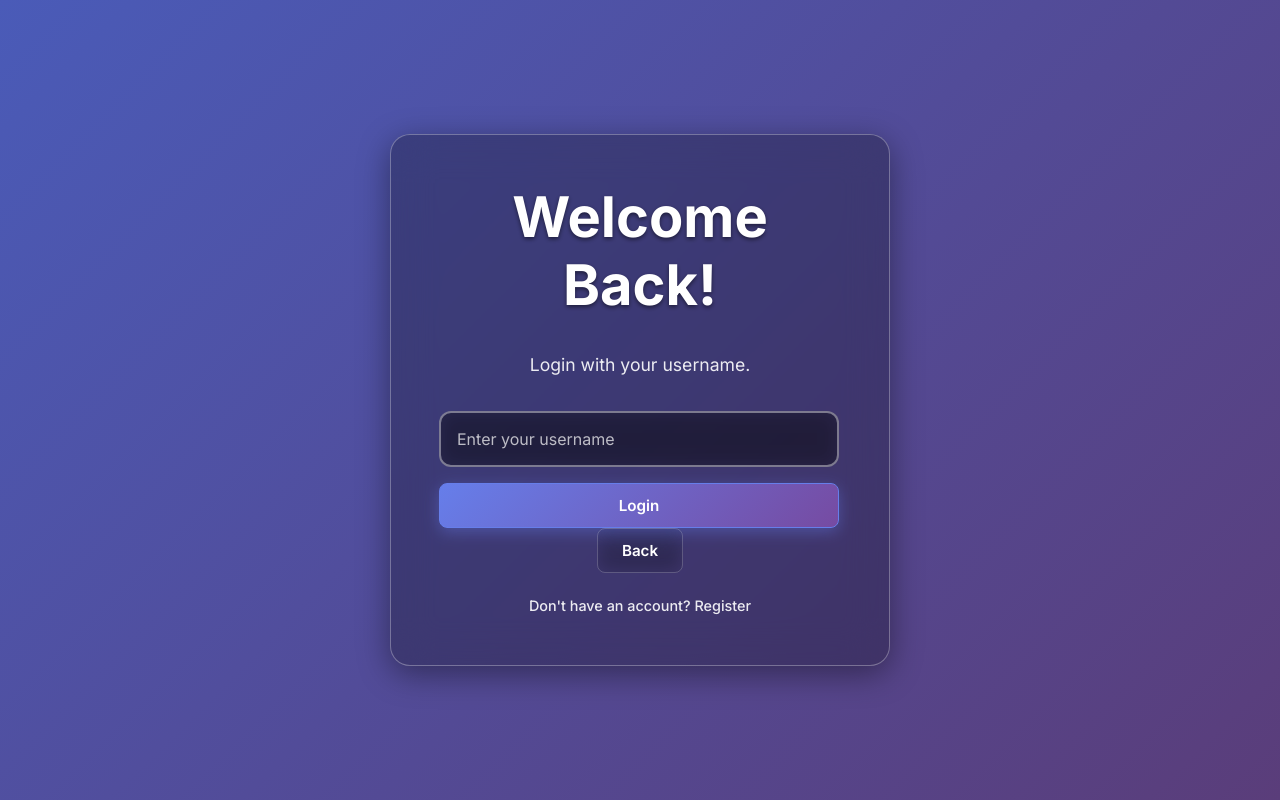
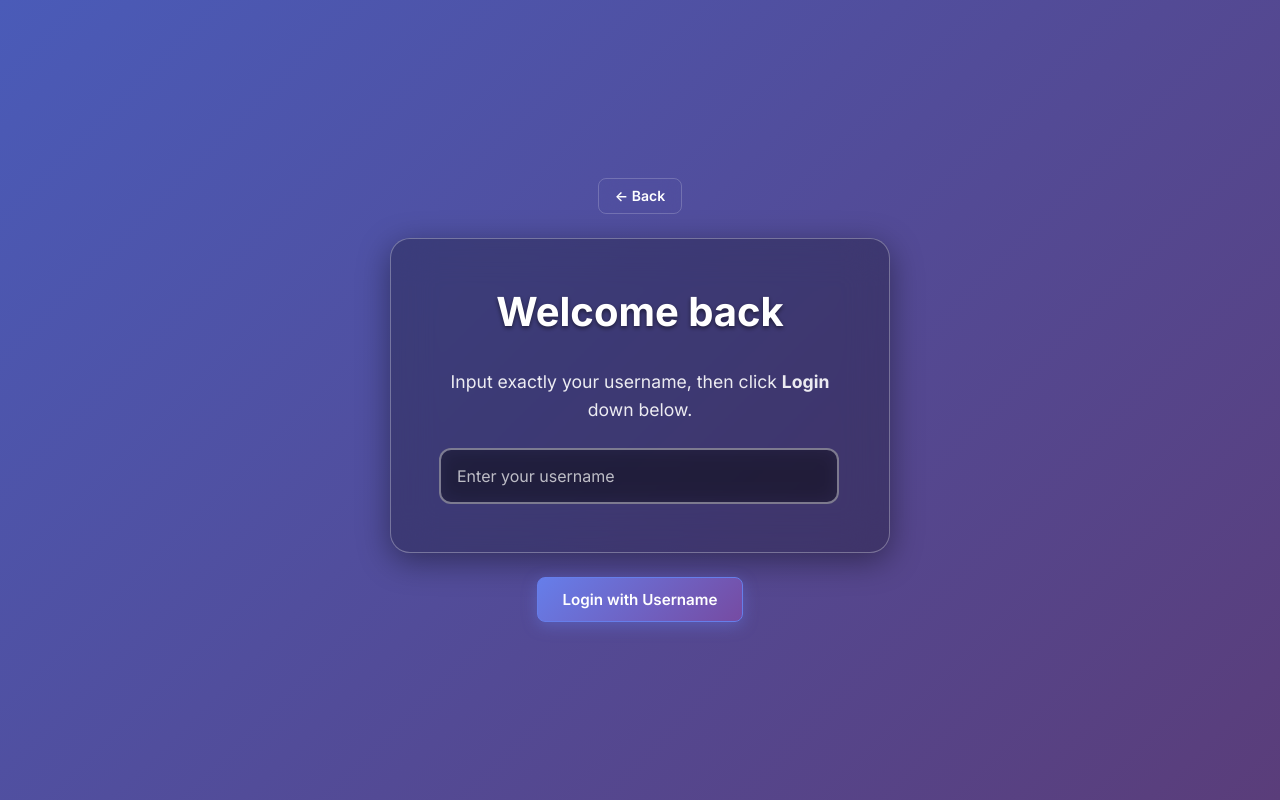
Before and after one commit to In2siders/frontend-monorepo, a React (Vite) app in the folder apps/web/: page /auth/login in a window 1280 px wide. Both pictures are taken after a click on the button "Login with Username". Built offline with nearby package versions, Linux system fonts and the light colour scheme.

Commit message:
LO TENEMOS, TENEMOS LOGIN

```diff
--- a/apps/web/src/pages/auth/login.jsx
+++ b/apps/web/src/pages/auth/login.jsx
@@ -1,91 +1,30 @@
-import React, { useState } from 'react'
+import '@repo/common/style.css'
+import toast from 'react-hot-toast';
+import { useState } from 'react'
 import { Button } from '@repo/components/button'
-import '@repo/common/style.css'
 import { apiFetch } from '@repo/connection/utils/api';
-import { decompress, solveChallenge } from '@repo/connection/utils/userAuthentication';
-import toast from 'react-hot-toast';
+import { decompress, solveChallenge, getFromStorage } from '@repo/connection/utils/userAuthentication';
 
-const LoginWithName = ({ credentials, setCredentials, loading, clearMethod, setLoading }) => {
-  const [username, setUsername] = useState('');
-
-  const handleLogin = async (e) => {
-    e.preventDefault();
-    setLoading(true);
-    try {
-      // 1 - POST /auth/challenge - { username }
-      const challengeResponse = await apiFetch('/auth/challenge', {
-        method: 'POST',
-        body: JSON.stringify({ username }),
-      });
-
-      // 2 - Receive challenge from server
-      const { challengeId, challenge } = challengeResponse;
-
-      console.log('Received challenge:', { challengeId, challenge });
-
-      // 3 - Search for private key with username in localStorage
-      const compressUpk = localStorage.getItem('upk');
-      if (!compressUpk) {
-        throw new Error('Private key not found in local storage.');
-      }
-
-      const upkJson = JSON.parse(decompress(compressUpk));
-
-      const privateKey = upkJson[username];
-      if (!privateKey) {
-        throw new Error('Private key for the given username not found.');
-      }
-
-      // 4 - Resolve challenge with private key
-      const solution = await solveChallenge(challenge, privateKey);
-
-      // 5 - POST /auth/challenge/verify - { challengeId, solution }
-      const verifyResponse = await apiFetch('/auth/challenge/verify', {
-        method: 'POST',
-        body: JSON.stringify({ challengeId, solution }),
-      });
-
-      // 6 - Receive session token
-      const { session } = verifyResponse.data;
-
-      cookieStore.set('session', session, { path: '/' });
-
-      toast.success('Login successful!');
-      // Redirect to chat page
-      window.location.href = '/chat';
-    }
-    catch (error) {
-      console.error('Login error:', error);
-      toast.error('Login failed. Please try again.');
-    }
-    finally {
-      setLoading(false);
-    }
-  };
-
+const LoginWithName = ({ credentials, setCredentials }) => {
   return (
     <div className="space-y-4">
-      <form onSubmit={handleLogin} className="form-group space-y-4">
+      <h1 className='title'>Welcome back</h1>
+      <p className='subtitle'>Input exactly your username, then click <strong>Login</strong> down below.</p>
+      <div className="form-group space-y-4">
         <input
           type="text"
-          value={username}
-          onChange={(e) => setUsername(e.target.value)}
+          value={credentials.username}
+          onChange={(e) => setCredentials({ ...credentials, username: e.target.value })}
           placeholder="Enter your username"
           className="input"
           required
         />
-        <Button variant="accent" width="full" type="submit" disabled={loading}>
-          {loading ? 'Signing in...' : 'Login'}
-        </Button>
-      </form>
-      <Button variant="ghost" width="full" onClick={clearMethod}>
-        Back
-      </Button>
+      </div>
     </div>
   )
 }
 
-const LoginWithFile = ({ credentials, setCredentials, loading, clearMethod, setLoading }) => {
+const LoginWithFile = ({ credentials, setCredentials }) => {
   const [file, setFile] = useState(null);
 
   const handleLogin = (e) => {
@@ -107,55 +46,107 @@ const LoginWithFile = ({ credentials, setCredentials, loading, clearMethod, setL
           {loading ? 'Signing in...' : 'Login'}
         </Button>
       </form>
-      <Button variant="ghost" width="full" onClick={clearMethod}>
-        Back
-      </Button>
     </div>
+  )
+}
+
+const SelectMethod = ({ setMethod }) => {
+  return (
+    <>
+      <h1 className='title'>Select a login method</h1>
+      <p className='subtitle'>You may prefer using <strong>one of the following methods:</strong></p>
+      <div className='button-group stack-vertical'>
+        <Button onClick={() => setMethod('username')}>Login with Username</Button>
+        <Button onClick={() => setMethod('file')}>Login with File</Button>
+      </div>
+    </>
   )
 }
 
 function LoginPage() {
   const [credentials, setCredentials] = useState({ username: '', pk: '' }); // Username | Private Key
   const [loading, setLoading] = useState(false);
-  const [method, setMethod] = useState(''); // 'username' | 'file'
+  const [method, setMethod] = useState('none'); // 'username' | 'file'
 
-  const [ready, setReady] = useState(false);
+  const methods = {
+    none: {
+      element: <SelectMethod setMethod={setMethod} />,
+      button: null,
+      checkFn: () => true,
+    },
+    username: {
+      element: <LoginWithName credentials={credentials} setCredentials={setCredentials} />,
+      button: <Button onClick={() => setMethod('username')}>Login with Username</Button>,
+      submitFn: async () => {
+        if(!credentials.username) {
+          toast.error('Please enter your username.');
+          return;
+        }
+        if(credentials.username.length < 3) {
+          toast.error('Username must be at least 3 characters long.');
+          return;
+        }
 
-  const clearMethod = () => setMethod('');
+        setLoading(true);
+
+        const plainPrivate = getFromStorage(credentials.username);
+
+        const challengeResponse = await apiFetch('/auth/challenge', {
+          method: 'POST',
+          body: JSON.stringify({ username: credentials.username }),
+        });
+
+        if(!challengeResponse.challengeId || !challengeResponse.challenge) {
+          toast.error('Failed to get challenge from server.');
+          setLoading(false);
+          return;
+        }
+
+        const solvedChallenge = await solveChallenge(challengeResponse.challenge, plainPrivate);
+
+        const solutionResponse = await apiFetch('/auth/challenge/verify', {
+          method: 'POST',
+          body: JSON.stringify({ challengeId: challengeResponse.challengeId, solution: solvedChallenge, })
+        });
+
+        if(solutionResponse.message && solutionResponse.data.session ) {
+          toast.success('Login successful!');
+          cookieStore.set('i2session', solutionResponse.data.session, { path: '/' });
+
+          setLoading(false);
+          window.location.href = '/chat/0-general';
+        } else {
+          toast.error('Login failed. Please check your credentials.');
+        }
+      },
+      finishButton: (
+        <Button variant="accent" width="full" onClick={() => methods[method].submitFn()} disabled={loading}>
+          {loading ? 'Signing in...' : 'Login with Username'}
+        </Button>
+      )
+    },
+    file: {
+      element: <LoginWithFile />,
+      button: <Button onClick={() => setMethod('file')}>Login with File</Button>,
+      checkFn: () => true,
+    },
+  }
 
   const Method = method === 'username' ? LoginWithName : LoginWithFile;
 
   return (
-    <div className="container space-y-4">
-      <h1 className="title">Welcome Back!</h1> {/* TODO: Mateo, no seria mejor disminuir el tamaño de la fuente? */}
-      <div className="content-section">
-        <p className="subtitle">
-          {method === '' && 'Please choose a login method to continue.'}
-          {method === 'username' && 'Login with your username.'}
-          {method === 'file' && 'Login with your authentication file.'}
-        </p>
+    <div className='page-content flex flex-col items-center'>
+      <div className='button-group stack-horizontal' style={{ marginBottom: '24px' }}>
+        <Button variant="ghost" size="small" onClick={() => setMethod('none')}>← Back</Button>
       </div>
-
-      {method === '' ? (
-        <div className='flex flex-row divide-x divide-black space-x-4'>
-          <Button onClick={() => setMethod('username')}>
-            Login with Username
-          </Button>
-          <Button onClick={() => setMethod('file')}>
-            Login with File
-          </Button>
+      <div className={'container'} data-container-pref='auth_login'>
+        {methods[method].element}
+      </div>
+      {methods[method].finishButton && (
+        <div className='button-group stack-horizontal w-90' style={{ marginTop: '24px' }}>
+          {methods[method].finishButton}
         </div>
-      ) : (
-        <Method
-          credentials={credentials}
-          setCredentials={setCredentials}
-          loading={loading}
-          clearMethod={clearMethod}
-          setLoading={setLoading}
-        />
       )}
-
-      <a href="/auth/register" className="help-link">Don't have an account? Register</a>
     </div>
   )
 }
--- a/packages/common/style.css
+++ b/packages/common/style.css
@@ -81,7 +81,7 @@ body {
 /* ====== Typography ====== */
 .title,
 .login-title {
-    font-size: clamp(2rem, 5vw, 3.5rem);
+    font-size: 2.5rem;
     font-weight: 700;
     margin: 0 0 32px 0;
     color: #ffffff;
@@ -100,21 +100,21 @@ body {
 /* ====== Button Layouts ====== */
 .button-group {
     display: flex;
-    flex-direction: column;
     gap: 16px;
     width: 100%;
-    align-items: center;
-    margin-top: 32px;
+}
+
+.button-group.stack-horizontal {
+    flex-direction: row;
+    justify-content: center;
+    margin-top: 24px;
     margin-bottom: 24px;
 }
 
-.button-group-horizontal {
-    display: flex;
-    flex-direction: row;
-    gap: 16px;
+.button-group.stack-vertical {
+    flex-direction: column;
     justify-content: center;
-    flex-wrap: wrap;
-    margin-top: 24px;
+    margin-top: 32px;
     margin-bottom: 24px;
 }
 
@@ -283,3 +283,7 @@ input:focus {
 .container[data-container-pref="auth_register"] {
     width: 620px;
 }
+
+.container[data-container-pref="auth_login"] {
+    width: 620px;
+}
--- a/packages/connection/utils/userAuthentication.ts
+++ b/packages/connection/utils/userAuthentication.ts
@@ -1,4 +1,4 @@
-import { generateKey, decrypt, readMessage, readPrivateKey } from 'openpgp/lightweight';
+import { generateKey, decrypt, readMessage, readPrivateKey, decryptKey } from 'openpgp/lightweight';
 import { deflate, inflate } from 'pako'
 
 
@@ -17,7 +17,7 @@ export async function solveChallenge(challenge: string, privateKey: string) {
     const decrypted = await decrypt({
         format: 'binary',
         message: await readMessage({ armoredMessage: challenge }),
-        decryptionKeys: await readPrivateKey({ armoredKey: privateKey }),
+        decryptionKeys: await readPrivateKey({ armoredKey: privateKey })
     });
 
     return new TextDecoder().decode(decrypted.data as Uint8Array);
@@ -47,3 +47,12 @@ export const decompress = (data: string): string => (
 )
 
 /* Fin de las funciones de compresión */
+
+export const getFromStorage = (u: string): string | null => {
+    if (typeof window === 'undefined') return null;
+    const compressedKey = window.localStorage.getItem(`upk`);
+    if (!compressedKey) return null;
+
+    const decompressedJson = JSON.parse(decompress(compressedKey));
+    return decompressedJson[u] || null;
+}
```
